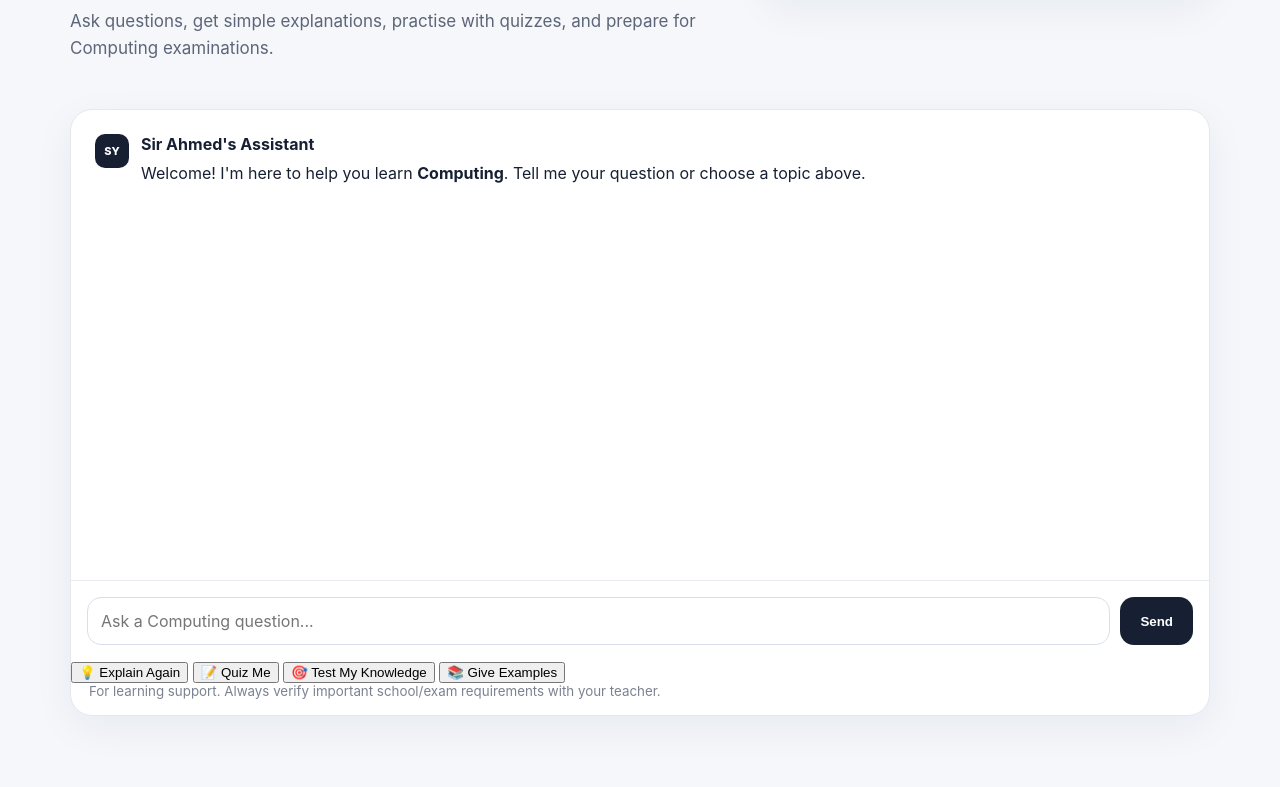
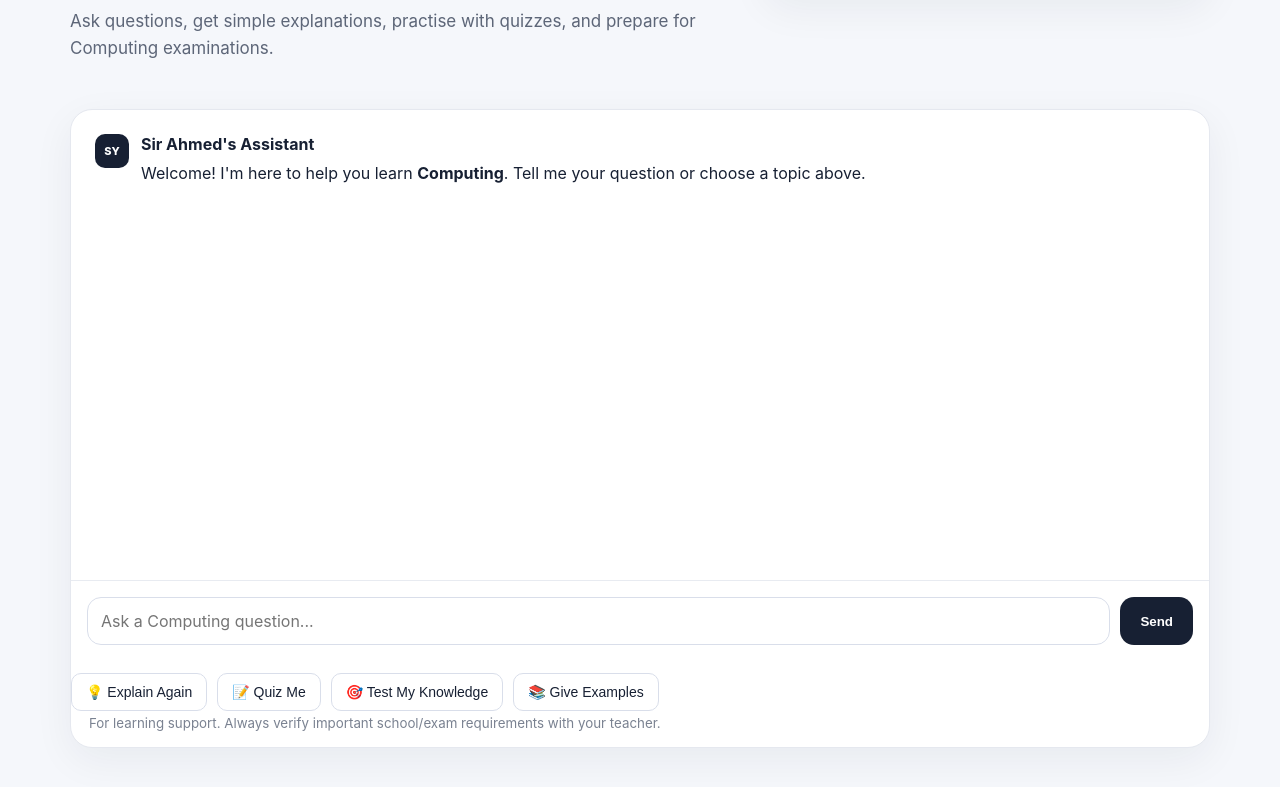
Before and after one commit to SirYekini/sir-ahmed-computing-assistant, a website: page index.html in a window 1280 px wide. Shown: the part 381-1168 px from the top of the page. Before the commit the page ends 1139 px from the top, so only its background shows below. Drawn offline with Linux system fonts and the light colour scheme.

Commit message:
Add styles for learning tools section

```diff
--- a/style.css
+++ b/style.css
@@ -21,3 +21,30 @@
   margin-left: 20px;
   margin-bottom: 5px;
 }
+.learning-tools {
+  display: flex;
+  flex-wrap: wrap;
+  gap: 10px;
+  padding: 12px 0 4px;
+}
+
+.learning-tools button {
+  border: 1px solid #d9deea;
+  background: #ffffff;
+  color: #172033;
+  border-radius: 10px;
+  padding: 10px 14px;
+  font-size: 14px;
+  cursor: pointer;
+  transition: 0.2s ease;
+}
+
+.learning-tools button:hover {
+  transform: translateY(-1px);
+  box-shadow: 0 3px 10px rgba(0, 0, 0, 0.08);
+}
+
+.learning-tools button:disabled {
+  opacity: 0.5;
+  cursor: not-allowed;
+}
```
